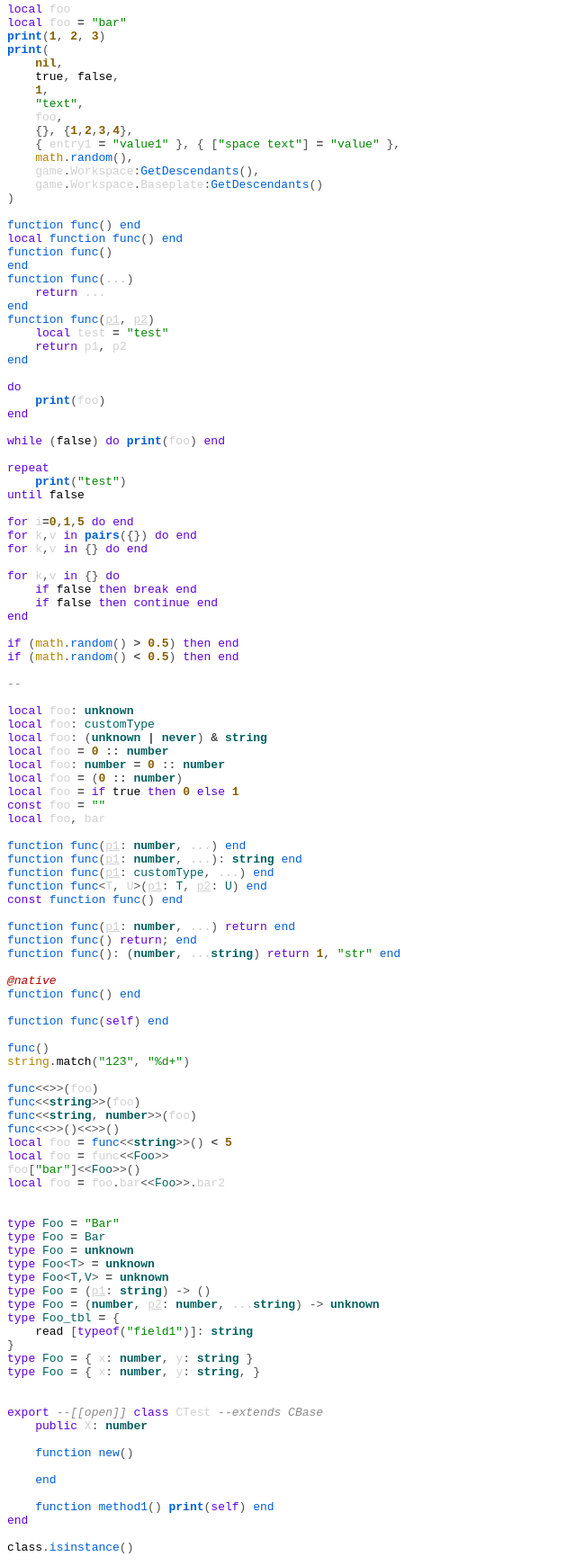
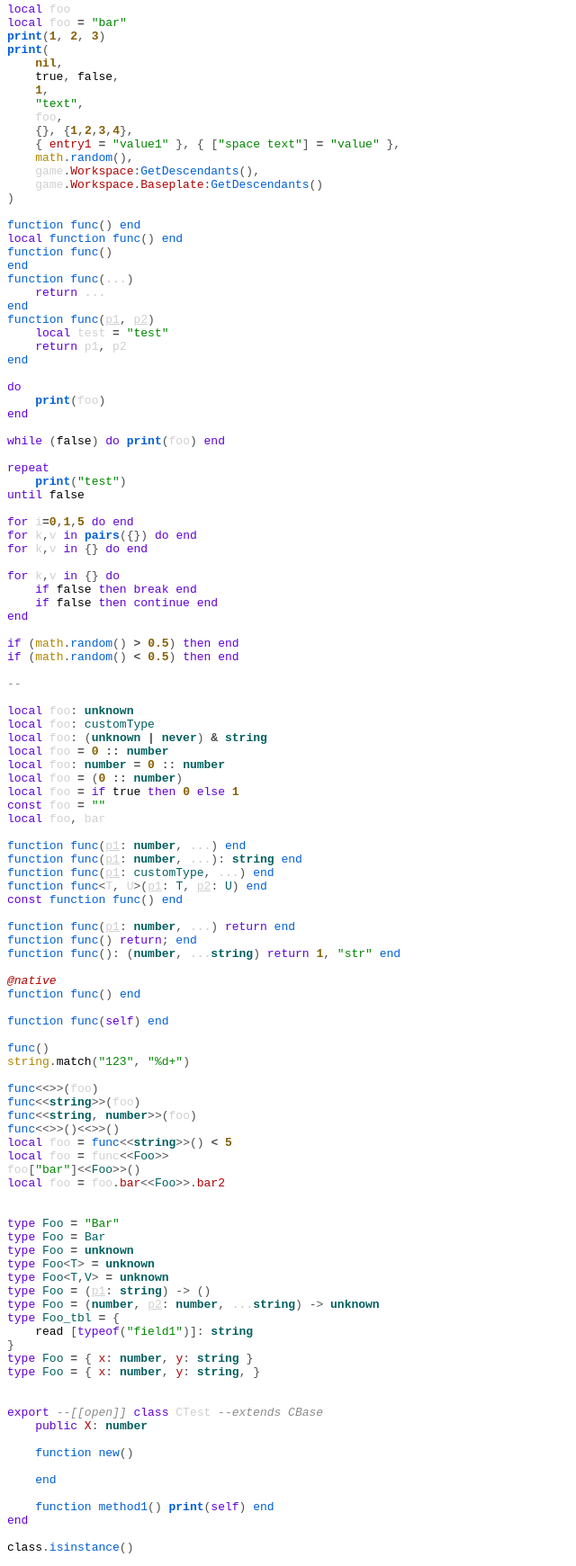
Before and after one commit to karl-police/tree-sitter-luau-new, a website: page out.html in a window 1280 px wide. Shown: the part 235-1976 px from the top of the page at 90% size, without its empty margins (0-640 px from the left). Drawn offline with Linux system fonts and the light colour scheme.

Commit message:
Adjust highlights, give "dot_index_expression" @property

```diff
--- a/out.html
+++ b/out.html
@@ -62,10 +62,10 @@
     <span class='string'>&quot;text&quot;</span><span class='punctuation delimiter'>,</span>
     <span class='variable'>foo</span><span class='punctuation delimiter'>,</span>
     <span class='punctuation bracket'>{</span><span class='punctuation bracket'>}</span><span class='punctuation delimiter'>,</span> <span class='punctuation bracket'>{</span><span class='number'>1</span><span class='punctuation delimiter'>,</span><span class='number'>2</span><span class='punctuation delimiter'>,</span><span class='number'>3</span><span class='punctuation delimiter'>,</span><span class='number'>4</span><span class='punctuation bracket'>}</span><span class='punctuation delimiter'>,</span>
-    <span class='punctuation bracket'>{</span> <span class='variable'>entry1</span> <span class='operator'>=</span> <span class='string'>&quot;value1&quot;</span> <span class='punctuation bracket'>}</span><span class='punctuation delimiter'>,</span> <span class='punctuation bracket'>{</span> <span class='punctuation bracket'>[</span><span class='string'>&quot;space text&quot;</span><span class='punctuation bracket'>]</span> <span class='operator'>=</span> <span class='string'>&quot;value&quot;</span> <span class='punctuation bracket'>}</span><span class='punctuation delimiter'>,</span>
+    <span class='punctuation bracket'>{</span> <span class='property'>entry1</span> <span class='operator'>=</span> <span class='string'>&quot;value1&quot;</span> <span class='punctuation bracket'>}</span><span class='punctuation delimiter'>,</span> <span class='punctuation bracket'>{</span> <span class='punctuation bracket'>[</span><span class='string'>&quot;space text&quot;</span><span class='punctuation bracket'>]</span> <span class='operator'>=</span> <span class='string'>&quot;value&quot;</span> <span class='punctuation bracket'>}</span><span class='punctuation delimiter'>,</span>
     <span class='module'>math</span><span class='punctuation delimiter'>.</span><span class='function'>random</span><span class='punctuation bracket'>(</span><span class='punctuation bracket'>)</span><span class='punctuation delimiter'>,</span>
-    <span class='variable'>game</span><span class='punctuation delimiter'>.</span><span class='variable'>Workspace</span><span class='punctuation delimiter'>:</span><span class='function'>GetDescendants</span><span class='punctuation bracket'>(</span><span class='punctuation bracket'>)</span><span class='punctuation delimiter'>,</span>
-    <span class='variable'>game</span><span class='punctuation delimiter'>.</span><span class='variable'>Workspace</span><span class='punctuation delimiter'>.</span><span class='variable'>Baseplate</span><span class='punctuation delimiter'>:</span><span class='function'>GetDescendants</span><span class='punctuation bracket'>(</span><span class='punctuation bracket'>)</span>
+    <span class='variable'>game</span><span class='punctuation delimiter'>.</span><span class='property'>Workspace</span><span class='punctuation delimiter'>:</span><span class='function'>GetDescendants</span><span class='punctuation bracket'>(</span><span class='punctuation bracket'>)</span><span class='punctuation delimiter'>,</span>
+    <span class='variable'>game</span><span class='punctuation delimiter'>.</span><span class='property'>Workspace</span><span class='punctuation delimiter'>.</span><span class='property'>Baseplate</span><span class='punctuation delimiter'>:</span><span class='function'>GetDescendants</span><span class='punctuation bracket'>(</span><span class='punctuation bracket'>)</span>
 <span class='punctuation bracket'>)</span>
 
 <span class='function'>function</span> <span class='function'>func</span><span class='punctuation bracket'>(</span><span class='punctuation bracket'>)</span> <span class='function'>end</span>
@@ -139,7 +139,7 @@
 <span class='keyword'>local</span> <span class='variable'>foo</span> <span class='operator'>=</span> <span class='function'>func</span><span class='punctuation bracket'>&lt;</span><span class='punctuation bracket'>&lt;</span><span class='type builtin'>string</span><span class='punctuation bracket'>&gt;</span><span class='punctuation bracket'>&gt;</span><span class='punctuation bracket'>(</span><span class='punctuation bracket'>)</span> <span class='operator'>&lt;</span> <span class='number'>5</span>
 <span class='keyword'>local</span> <span class='variable'>foo</span> <span class='operator'>=</span> <span class='variable'>func</span><span class='punctuation bracket'>&lt;</span><span class='punctuation bracket'>&lt;</span><span class='type'>Foo</span><span class='punctuation bracket'>&gt;</span><span class='punctuation bracket'>&gt;</span>
 <span class='variable'>foo</span><span class='punctuation bracket'>[</span><span class='string'>&quot;bar&quot;</span><span class='punctuation bracket'>]</span><span class='punctuation bracket'>&lt;</span><span class='punctuation bracket'>&lt;</span><span class='type'>Foo</span><span class='punctuation bracket'>&gt;</span><span class='punctuation bracket'>&gt;</span><span class='punctuation bracket'>(</span><span class='punctuation bracket'>)</span>
-<span class='keyword'>local</span> <span class='variable'>foo</span> <span class='operator'>=</span> <span class='variable'>foo</span><span class='punctuation delimiter'>.</span><span class='variable'>bar</span><span class='punctuation bracket'>&lt;</span><span class='punctuation bracket'>&lt;</span><span class='type'>Foo</span><span class='punctuation bracket'>&gt;</span><span class='punctuation bracket'>&gt;</span><span class='punctuation delimiter'>.</span><span class='variable'>bar2</span>
+<span class='keyword'>local</span> <span class='variable'>foo</span> <span class='operator'>=</span> <span class='variable'>foo</span><span class='punctuation delimiter'>.</span><span class='property'>bar</span><span class='punctuation bracket'>&lt;</span><span class='punctuation bracket'>&lt;</span><span class='type'>Foo</span><span class='punctuation bracket'>&gt;</span><span class='punctuation bracket'>&gt;</span><span class='punctuation delimiter'>.</span><span class='property'>bar2</span>
 
 
 <span class='keyword'>type</span> <span class='type'>Foo</span> <span class='operator'>=</span> <span class='string'>&quot;Bar&quot;</span>
@@ -152,12 +152,12 @@
 <span class='keyword'>type</span> <span class='type'>Foo_tbl</span> <span class='operator'>=</span> <span class='punctuation bracket'>{</span>
     read <span class='punctuation bracket'>[</span><span class='keyword'>typeof</span><span class='punctuation bracket'>(</span><span class='string'>&quot;field1&quot;</span><span class='punctuation bracket'>)</span><span class='punctuation bracket'>]</span><span class='punctuation delimiter'>:</span> <span class='type builtin'>string</span>
 <span class='punctuation bracket'>}</span>
-<span class='keyword'>type</span> <span class='type'>Foo</span> <span class='operator'>=</span> <span class='punctuation bracket'>{</span> <span class='variable'>x</span><span class='punctuation delimiter'>:</span> <span class='type builtin'>number</span><span class='punctuation delimiter'>,</span> <span class='variable'>y</span><span class='punctuation delimiter'>:</span> <span class='type builtin'>string</span> <span class='punctuation bracket'>}</span>
-<span class='keyword'>type</span> <span class='type'>Foo</span> <span class='operator'>=</span> <span class='punctuation bracket'>{</span> <span class='variable'>x</span><span class='punctuation delimiter'>:</span> <span class='type builtin'>number</span><span class='punctuation delimiter'>,</span> <span class='variable'>y</span><span class='punctuation delimiter'>:</span> <span class='type builtin'>string</span><span class='punctuation delimiter'>,</span> <span class='punctuation bracket'>}</span>
+<span class='keyword'>type</span> <span class='type'>Foo</span> <span class='operator'>=</span> <span class='punctuation bracket'>{</span> <span class='property'>x</span><span class='punctuation delimiter'>:</span> <span class='type builtin'>number</span><span class='punctuation delimiter'>,</span> <span class='property'>y</span><span class='punctuation delimiter'>:</span> <span class='type builtin'>string</span> <span class='punctuation bracket'>}</span>
+<span class='keyword'>type</span> <span class='type'>Foo</span> <span class='operator'>=</span> <span class='punctuation bracket'>{</span> <span class='property'>x</span><span class='punctuation delimiter'>:</span> <span class='type builtin'>number</span><span class='punctuation delimiter'>,</span> <span class='property'>y</span><span class='punctuation delimiter'>:</span> <span class='type builtin'>string</span><span class='punctuation delimiter'>,</span> <span class='punctuation bracket'>}</span>
 
 
 <span class='keyword'>export</span> <span class='comment'>--[[open]]</span> <span class='keyword'>class</span> <span class='variable'>CTest</span> <span class='comment'>--extends CBase</span>
-    <span class='keyword'>public</span> <span class='variable'>X</span><span class='punctuation delimiter'>:</span> <span class='type builtin'>number</span>
+    <span class='keyword'>public</span> <span class='property'>X</span><span class='punctuation delimiter'>:</span> <span class='type builtin'>number</span>
 
     <span class='function'>function</span> <span class='function'>new</span><span class='punctuation bracket'>(</span><span class='punctuation bracket'>)</span>
 
```
Also changed, not shown: README.md, 1 other file.
